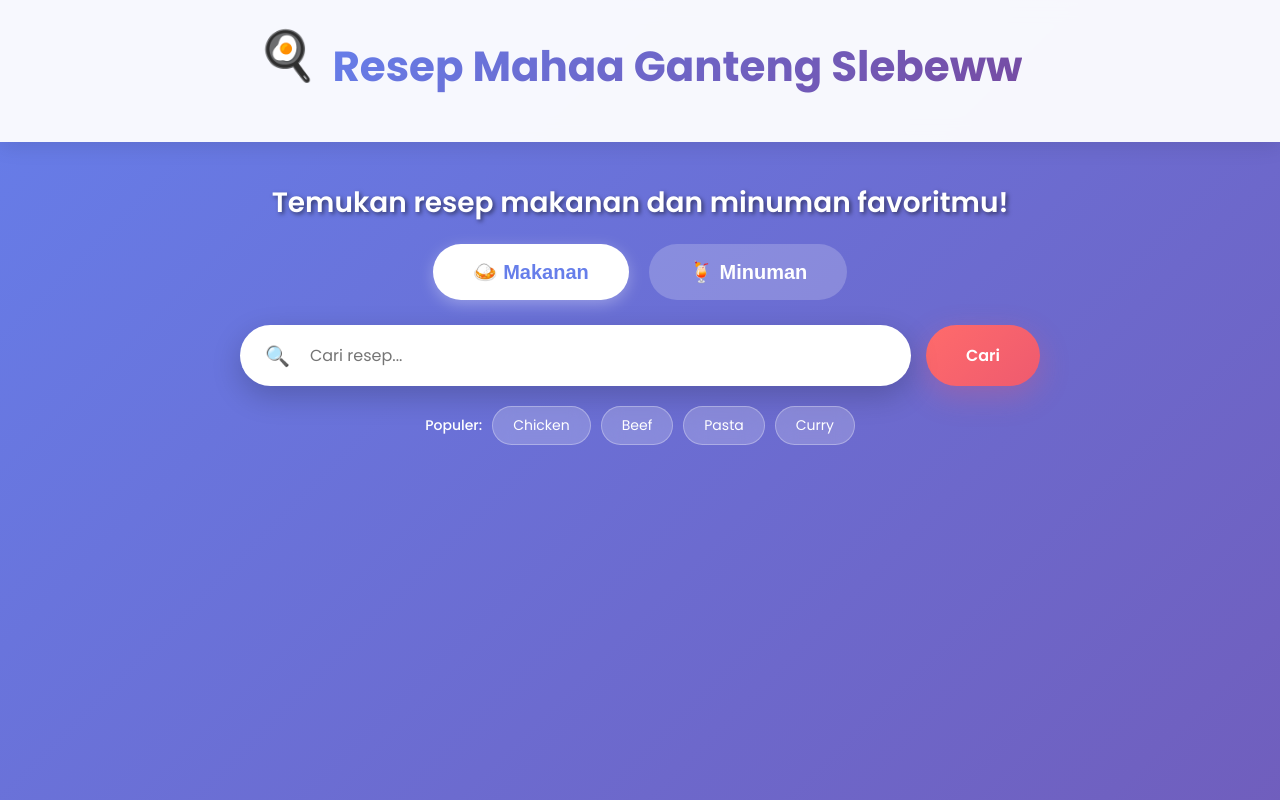
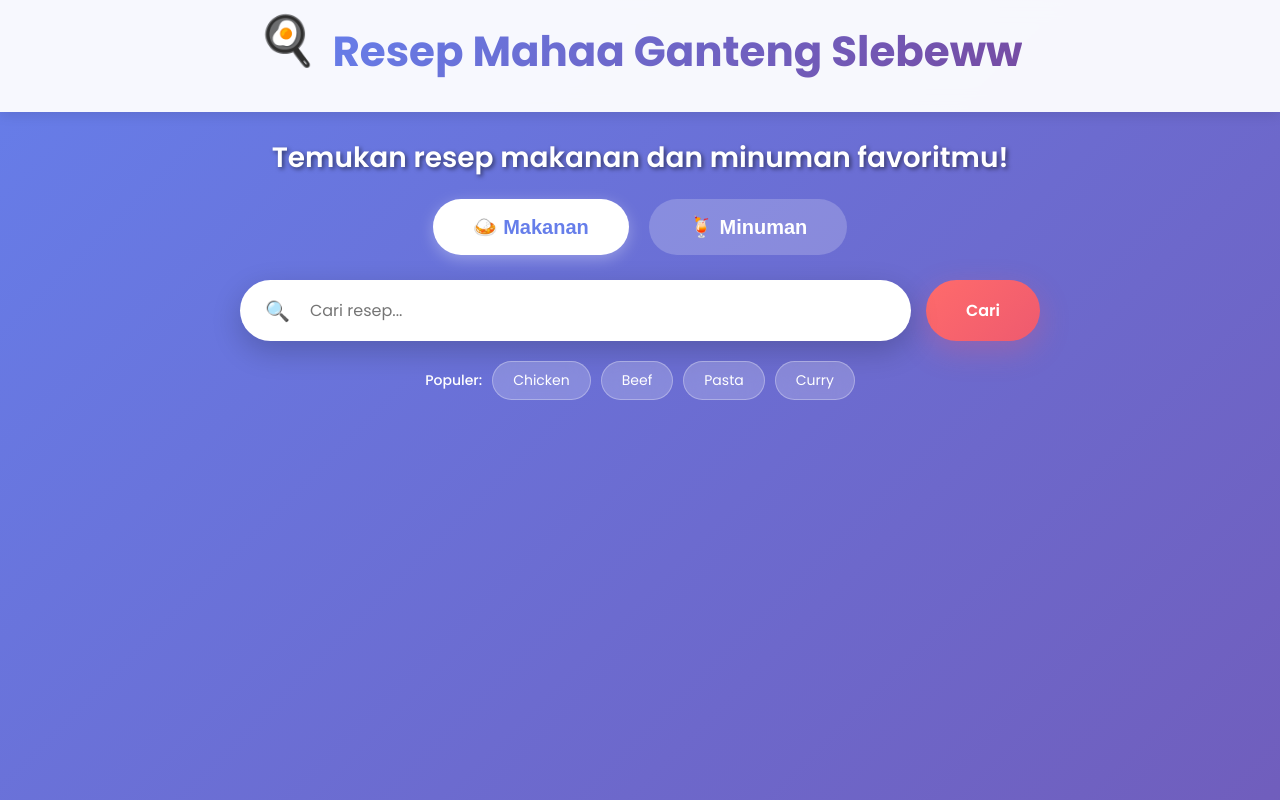
Before and after one commit to pagowes-svg/mahaa_finisher10k, a plain HTML site: page index.html in a window 1280 px wide. Shown: the top 800 px of the page. Drawn offline with Linux system fonts and the light colour scheme.

Commit message:
Perkecil ukuran header

```diff
--- a/styles.css
+++ b/styles.css
@@ -21,9 +21,9 @@ body {
 .header {
   background: rgba(255, 255, 255, 0.95);
   backdrop-filter: blur(10px);
-  padding: 30px 0;
-  box-shadow: 0 4px 20px rgba(0, 0, 0, 0.1);
-  margin-bottom: 40px;
+  padding: 15px 0; /* dari 30px → jadi lebih kecil */
+  box-shadow: 0 3px 12px rgba(0, 0, 0, 0.1);
+  margin-bottom: 25px; /* dari 40px → lebih rapat */
 }
 
 .logo {
@@ -56,7 +56,7 @@ body {
 .tagline {
   text-align: center;
   color: #666;
-  font-size: 50px;
+  font-size: 16px;
   font-weight: 300;
 }
 
```
